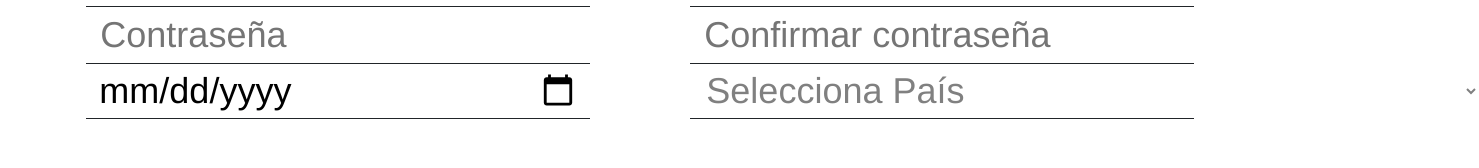
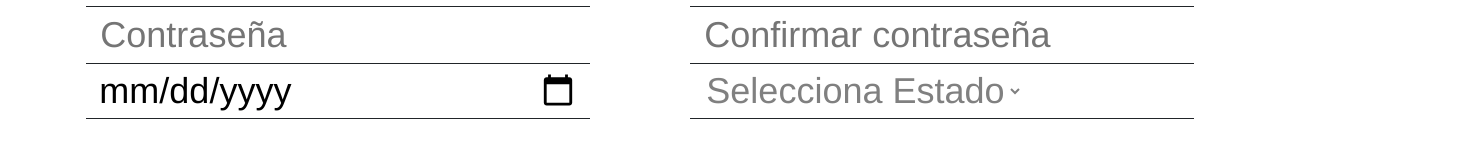
Before and after one commit to FC-CineForum/front-end, a Vue app: page /register in a window 1280 px wide. Shown: the part 249-417 px from the top of the page, 1479 px wide, since content can reach past the window. Built offline with nearby package versions, Linux system fonts and the light colour scheme.

Commit message:
:bug: register registrado

```diff
--- a/src/components/forms/CountrySelector.vue
+++ b/src/components/forms/CountrySelector.vue
@@ -4,256 +4,41 @@
     @change="$emit('update:value', $event.target.value)"
     :style="`color:${textColor}`"
   >
-    <option value="">Selecciona País</option>
-    <option value="AF">Afghanistan</option>
-    <option value="AX">Åland Islands</option>
-    <option value="AL">Albania</option>
-    <option value="DZ">Algeria</option>
-    <option value="AS">American Samoa</option>
-    <option value="AD">Andorra</option>
-    <option value="AO">Angola</option>
-    <option value="AI">Anguilla</option>
-    <option value="AQ">Antarctica</option>
-    <option value="AG">Antigua and Barbuda</option>
-    <option value="AR">Argentina</option>
-    <option value="AM">Armenia</option>
-    <option value="AW">Aruba</option>
-    <option value="AU">Australia</option>
-    <option value="AT">Austria</option>
-    <option value="AZ">Azerbaijan</option>
-    <option value="BS">Bahamas</option>
-    <option value="BH">Bahrain</option>
-    <option value="BD">Bangladesh</option>
-    <option value="BB">Barbados</option>
-    <option value="BY">Belarus</option>
-    <option value="BE">Belgium</option>
-    <option value="BZ">Belize</option>
-    <option value="BJ">Benin</option>
-    <option value="BM">Bermuda</option>
-    <option value="BT">Bhutan</option>
-    <option value="BO">Bolivia, Plurinational State of</option>
-    <option value="BQ">Bonaire, Sint Eustatius and Saba</option>
-    <option value="BA">Bosnia and Herzegovina</option>
-    <option value="BW">Botswana</option>
-    <option value="BV">Bouvet Island</option>
-    <option value="BR">Brazil</option>
-    <option value="IO">British Indian Ocean Territory</option>
-    <option value="BN">Brunei Darussalam</option>
-    <option value="BG">Bulgaria</option>
-    <option value="BF">Burkina Faso</option>
-    <option value="BI">Burundi</option>
-    <option value="KH">Cambodia</option>
-    <option value="CM">Cameroon</option>
-    <option value="CA">Canada</option>
-    <option value="CV">Cape Verde</option>
-    <option value="KY">Cayman Islands</option>
-    <option value="CF">Central African Republic</option>
-    <option value="TD">Chad</option>
-    <option value="CL">Chile</option>
-    <option value="CN">China</option>
-    <option value="CX">Christmas Island</option>
-    <option value="CC">Cocos (Keeling) Islands</option>
-    <option value="CO">Colombia</option>
-    <option value="KM">Comoros</option>
-    <option value="CG">Congo</option>
-    <option value="CD">Congo, the Democratic Republic of the</option>
-    <option value="CK">Cook Islands</option>
-    <option value="CR">Costa Rica</option>
-    <option value="CI">Côte d'Ivoire</option>
-    <option value="HR">Croatia</option>
-    <option value="CU">Cuba</option>
-    <option value="CW">Curaçao</option>
-    <option value="CY">Cyprus</option>
-    <option value="CZ">Czech Republic</option>
-    <option value="DK">Denmark</option>
-    <option value="DJ">Djibouti</option>
-    <option value="DM">Dominica</option>
-    <option value="DO">Dominican Republic</option>
-    <option value="EC">Ecuador</option>
-    <option value="EG">Egypt</option>
-    <option value="SV">El Salvador</option>
-    <option value="GQ">Equatorial Guinea</option>
-    <option value="ER">Eritrea</option>
-    <option value="EE">Estonia</option>
-    <option value="ET">Ethiopia</option>
-    <option value="FK">Falkland Islands (Malvinas)</option>
-    <option value="FO">Faroe Islands</option>
-    <option value="FJ">Fiji</option>
-    <option value="FI">Finland</option>
-    <option value="FR">France</option>
-    <option value="GF">French Guiana</option>
-    <option value="PF">French Polynesia</option>
-    <option value="TF">French Southern Territories</option>
-    <option value="GA">Gabon</option>
-    <option value="GM">Gambia</option>
-    <option value="GE">Georgia</option>
-    <option value="DE">Germany</option>
-    <option value="GH">Ghana</option>
-    <option value="GI">Gibraltar</option>
-    <option value="GR">Greece</option>
-    <option value="GL">Greenland</option>
-    <option value="GD">Grenada</option>
-    <option value="GP">Guadeloupe</option>
-    <option value="GU">Guam</option>
-    <option value="GT">Guatemala</option>
-    <option value="GG">Guernsey</option>
-    <option value="GN">Guinea</option>
-    <option value="GW">Guinea-Bissau</option>
-    <option value="GY">Guyana</option>
-    <option value="HT">Haiti</option>
-    <option value="HM">Heard Island and McDonald Islands</option>
-    <option value="VA">Holy See (Vatican City State)</option>
-    <option value="HN">Honduras</option>
-    <option value="HK">Hong Kong</option>
-    <option value="HU">Hungary</option>
-    <option value="IS">Iceland</option>
-    <option value="IN">India</option>
-    <option value="ID">Indonesia</option>
-    <option value="IR">Iran, Islamic Republic of</option>
-    <option value="IQ">Iraq</option>
-    <option value="IE">Ireland</option>
-    <option value="IM">Isle of Man</option>
-    <option value="IL">Israel</option>
-    <option value="IT">Italy</option>
-    <option value="JM">Jamaica</option>
-    <option value="JP">Japan</option>
-    <option value="JE">Jersey</option>
-    <option value="JO">Jordan</option>
-    <option value="KZ">Kazakhstan</option>
-    <option value="KE">Kenya</option>
-    <option value="KI">Kiribati</option>
-    <option value="KP">Korea, Democratic People's Republic of</option>
-    <option value="KR">Korea, Republic of</option>
-    <option value="KW">Kuwait</option>
-    <option value="KG">Kyrgyzstan</option>
-    <option value="LA">Lao People's Democratic Republic</option>
-    <option value="LV">Latvia</option>
-    <option value="LB">Lebanon</option>
-    <option value="LS">Lesotho</option>
-    <option value="LR">Liberia</option>
-    <option value="LY">Libya</option>
-    <option value="LI">Liechtenstein</option>
-    <option value="LT">Lithuania</option>
-    <option value="LU">Luxembourg</option>
-    <option value="MO">Macao</option>
-    <option value="MK">Macedonia, the former Yugoslav Republic of</option>
-    <option value="MG">Madagascar</option>
-    <option value="MW">Malawi</option>
-    <option value="MY">Malaysia</option>
-    <option value="MV">Maldives</option>
-    <option value="ML">Mali</option>
-    <option value="MT">Malta</option>
-    <option value="MH">Marshall Islands</option>
-    <option value="MQ">Martinique</option>
-    <option value="MR">Mauritania</option>
-    <option value="MU">Mauritius</option>
-    <option value="YT">Mayotte</option>
-    <option value="MX">Mexico</option>
-    <option value="FM">Micronesia, Federated States of</option>
-    <option value="MD">Moldova, Republic of</option>
-    <option value="MC">Monaco</option>
-    <option value="MN">Mongolia</option>
-    <option value="ME">Montenegro</option>
-    <option value="MS">Montserrat</option>
-    <option value="MA">Morocco</option>
-    <option value="MZ">Mozambique</option>
-    <option value="MM">Myanmar</option>
-    <option value="NA">Namibia</option>
-    <option value="NR">Nauru</option>
-    <option value="NP">Nepal</option>
-    <option value="NL">Netherlands</option>
-    <option value="NC">New Caledonia</option>
-    <option value="NZ">New Zealand</option>
-    <option value="NI">Nicaragua</option>
-    <option value="NE">Niger</option>
-    <option value="NG">Nigeria</option>
-    <option value="NU">Niue</option>
-    <option value="NF">Norfolk Island</option>
-    <option value="MP">Northern Mariana Islands</option>
-    <option value="NO">Norway</option>
-    <option value="OM">Oman</option>
-    <option value="PK">Pakistan</option>
-    <option value="PW">Palau</option>
-    <option value="PS">Palestinian Territory, Occupied</option>
-    <option value="PA">Panama</option>
-    <option value="PG">Papua New Guinea</option>
-    <option value="PY">Paraguay</option>
-    <option value="PE">Peru</option>
-    <option value="PH">Philippines</option>
-    <option value="PN">Pitcairn</option>
-    <option value="PL">Poland</option>
-    <option value="PT">Portugal</option>
-    <option value="PR">Puerto Rico</option>
-    <option value="QA">Qatar</option>
-    <option value="RE">Réunion</option>
-    <option value="RO">Romania</option>
-    <option value="RU">Russian Federation</option>
-    <option value="RW">Rwanda</option>
-    <option value="BL">Saint Barthélemy</option>
-    <option value="SH">Saint Helena, Ascension and Tristan da Cunha</option>
-    <option value="KN">Saint Kitts and Nevis</option>
-    <option value="LC">Saint Lucia</option>
-    <option value="MF">Saint Martin (French part)</option>
-    <option value="PM">Saint Pierre and Miquelon</option>
-    <option value="VC">Saint Vincent and the Grenadines</option>
-    <option value="WS">Samoa</option>
-    <option value="SM">San Marino</option>
-    <option value="ST">Sao Tome and Principe</option>
-    <option value="SA">Saudi Arabia</option>
-    <option value="SN">Senegal</option>
-    <option value="RS">Serbia</option>
-    <option value="SC">Seychelles</option>
-    <option value="SL">Sierra Leone</option>
-    <option value="SG">Singapore</option>
-    <option value="SX">Sint Maarten (Dutch part)</option>
-    <option value="SK">Slovakia</option>
-    <option value="SI">Slovenia</option>
-    <option value="SB">Solomon Islands</option>
-    <option value="SO">Somalia</option>
-    <option value="ZA">South Africa</option>
-    <option value="GS">South Georgia and the South Sandwich Islands</option>
-    <option value="SS">South Sudan</option>
-    <option value="ES">Spain</option>
-    <option value="LK">Sri Lanka</option>
-    <option value="SD">Sudan</option>
-    <option value="SR">Suriname</option>
-    <option value="SJ">Svalbard and Jan Mayen</option>
-    <option value="SZ">Swaziland</option>
-    <option value="SE">Sweden</option>
-    <option value="CH">Switzerland</option>
-    <option value="SY">Syrian Arab Republic</option>
-    <option value="TW">Taiwan, Province of China</option>
-    <option value="TJ">Tajikistan</option>
-    <option value="TZ">Tanzania, United Republic of</option>
-    <option value="TH">Thailand</option>
-    <option value="TL">Timor-Leste</option>
-    <option value="TG">Togo</option>
-    <option value="TK">Tokelau</option>
-    <option value="TO">Tonga</option>
-    <option value="TT">Trinidad and Tobago</option>
-    <option value="TN">Tunisia</option>
-    <option value="TR">Turkey</option>
-    <option value="TM">Turkmenistan</option>
-    <option value="TC">Turks and Caicos Islands</option>
-    <option value="TV">Tuvalu</option>
-    <option value="UG">Uganda</option>
-    <option value="UA">Ukraine</option>
-    <option value="AE">United Arab Emirates</option>
-    <option value="GB">United Kingdom</option>
-    <option value="US">United States</option>
-    <option value="UM">United States Minor Outlying Islands</option>
-    <option value="UY">Uruguay</option>
-    <option value="UZ">Uzbekistan</option>
-    <option value="VU">Vanuatu</option>
-    <option value="VE">Venezuela, Bolivarian Republic of</option>
-    <option value="VN">Viet Nam</option>
-    <option value="VG">Virgin Islands, British</option>
-    <option value="VI">Virgin Islands, U.S.</option>
-    <option value="WF">Wallis and Futuna</option>
-    <option value="EH">Western Sahara</option>
-    <option value="YE">Yemen</option>
-    <option value="ZM">Zambia</option>
-    <option value="ZW">Zimbabwe</option>
+    <option value="">Selecciona Estado</option>
+    <option value="Ciudad de México">Ciudad de México</option>
+    <option value="Aguascalientes">Aguascalientes</option>
+    <option value="Baja California">Baja California</option>
+    <option value="Baja California Sur">Baja California Sur</option>
+    <option value="Campeche">Campeche</option>
+    <option value="Chiapas">Chiapas</option>
+    <option value="Chihuahua">Chihuahua</option>
+    <option value="Coahuila">Coahuila</option>
+    <option value="Colima">Colima</option>
+    <option value="Durango">Durango</option>
+    <option value="Estado de México">Estado de México</option>
+    <option value="Guanajuato">Guanajuato</option>
+    <option value="Guerrero">Guerrero</option>
+    <option value="Hidalgo">Hidalgo</option>
+    <option value="Jalisco">Jalisco</option>
+    <option value="Toluca">Toluca</option>
+    <option value="Michoacán">Michoacán</option>
+    <option value="Morelos">Morelos</option>
+    <option value="Nayarit">Nayarit</option>
+    <option value="Nuevo León">Nuevo León</option>
+    <option value="Oaxaca">Oaxaca</option>
+    <option value="Puebla">Puebla</option>
+    <option value="Querétaro">Querétaro</option>
+    <option value="Quintana Roo'">Quintana Roo</option>
+    <option value="San Luis Potosí">San Luis Potosí</option>
+    <option value="Sinaloa">Sinaloa</option>
+    <option value="Sonora">Sonora</option>
+    <option value="Tabasco">Tabasco</option>
+    <option value="Tamaulipas">Tamaulipas</option>
+    <option value="Tlaxcala">Tlaxcala</option>
+    <option value="Veracruz">Veracruz</option>
+    <option value="Yucatán">Yucatán</option>
+    <option value="Zacatecas">Zacatecas</option>
+    <option value="Extranjero">Extranjero</option>
   </select>
 </template>
 
--- a/src/views/HomeView.vue
+++ b/src/views/HomeView.vue
@@ -1,7 +1,7 @@
 <script setup>
 import { reactive } from "vue";
 import Entry from "../components/Entry.vue";
-import Header from "@/components/Header.vue"
+import Header from "@/components/Header.vue";
 const movie = reactive({
   title: "The Batman",
   rating: 4.2,
--- a/src/views/LogIn.vue
+++ b/src/views/LogIn.vue
@@ -44,7 +44,7 @@
 import { ref, computed } from "vue";
 import { useRouter } from "vue-router";
 import { useAuthStore } from "@/stores/auth.js";
-import Header from "@/components/Header.vue"
+import Header from "@/components/Header.vue";
 import CustomInput from "../components/forms/Input.vue";
 import CustomButton from "../components/forms/Button.vue";
 
```
Also changed, not shown: src/views/Register.vue (+14 -9 lines).
